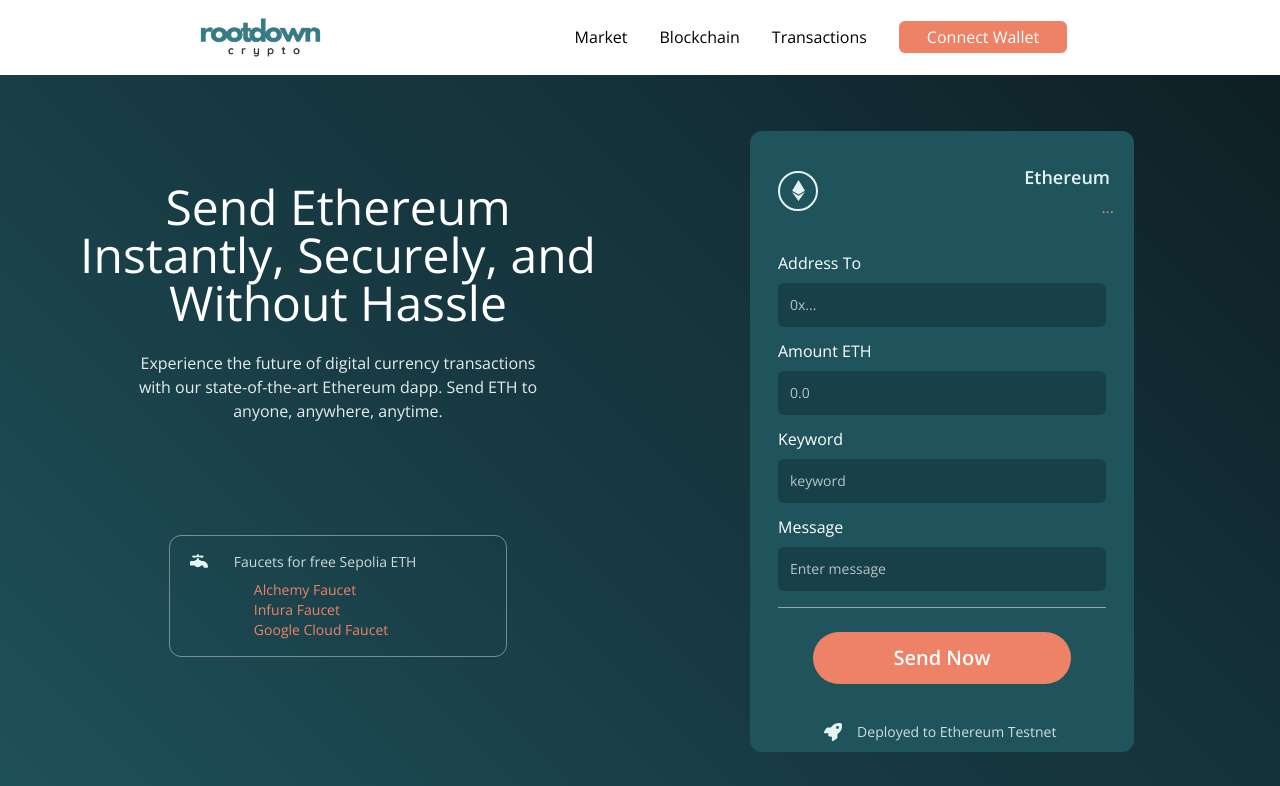
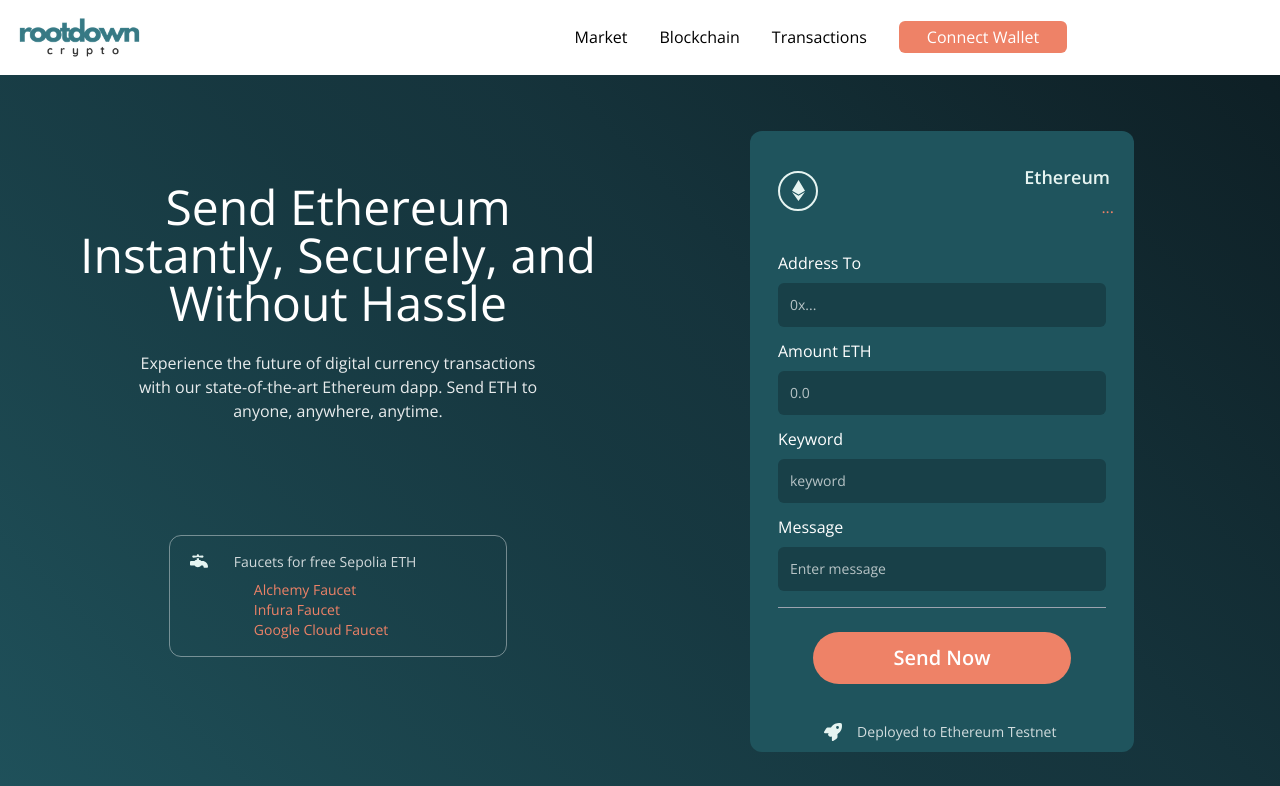
Before and after one commit to rootdown001/client, a Next.js app: page / in a window 1280 px wide. Shown: the top 786 px of the page. Built offline with nearby package versions, Linux system fonts and the light colour scheme.

Commit message:
style: fix button position build: build

```diff
--- a/src/app/components/Initial.tsx
+++ b/src/app/components/Initial.tsx
@@ -137,7 +137,7 @@
           </div>
         </div>
         {/* second col */}
-        <div className=" flex flex-col flex-1 items-center justify-start w-full mf:mt-0 mt-10">
+        <div className=" flex flex-col flex-1 items-center justify-start w-full mf:mt-0 mt-10 mf:mb-3 mb-3">
           {/* transaction form */}
           <div className=" pl-5 pr-5 pb-1 pt-2 sm:w-96 flex flex-col justify-start items-center bg-[#1F545D] rounded-xl min-h-[600px] w-full">
             <div className="flex w-full">
--- a/src/app/components/Navbar.tsx
+++ b/src/app/components/Navbar.tsx
@@ -74,7 +74,7 @@
   const [toggleMenu, setToggleMenu] = useState(false);
 
   return (
-    <nav className=" w-full flex md:justify-center justify-between items-center p-4 bg-white">
+    <nav className=" w-full flex md:justify-between justify-between items-center p-4 bg-white">
       <div className=" md:flex-[0.5] flex-initial justify-center items-center">
         <Image src={logo} alt="logo" className=" cursor-pointer w-32 " />
       </div>
@@ -90,7 +90,7 @@
           />
         ))}
         {!currentAccount && (
-          <li className="bg-[#EE8267] hover:bg-[#F19B85] py-1 px-7 mx-4 rounded-md cursor-pointer  text-white animate-bounce1">
+          <li className="bg-[#EE8267] hover:bg-[#F19B85] list-none py-1 px-2 md:px-7 mx-4 rounded-md cursor-pointer text-white animate-bounce1">
             <button type="button" onClick={connectWallet}>
               {/* TODO: button weight */}
               <p className=" text-white max-w-[120px]">Connect Wallet</p>
@@ -98,6 +98,7 @@
           </li>
         )}
       </ul>
+
       {/* mobile view */}
       <div className="flex relative">
         {toggleMenu ? (
```
